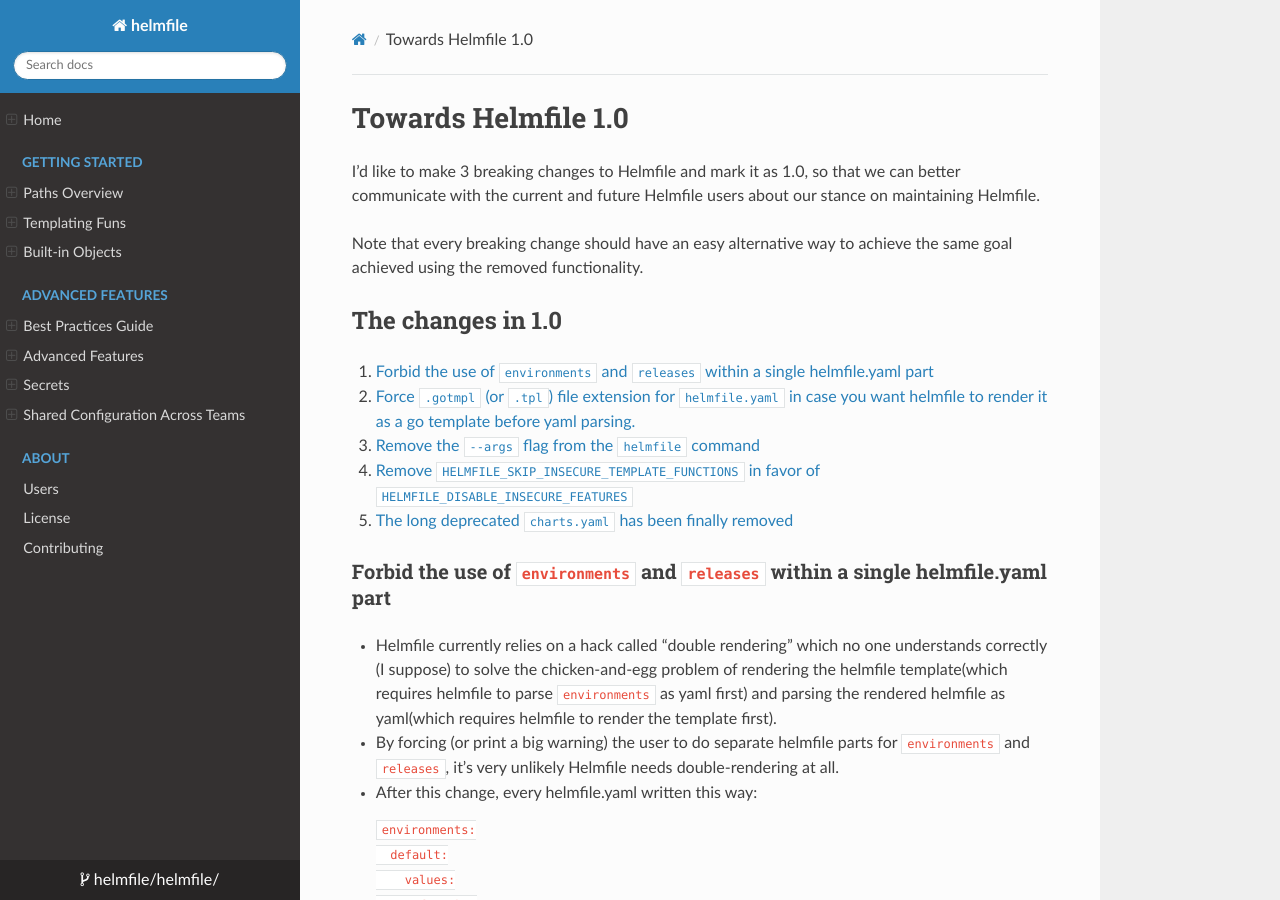
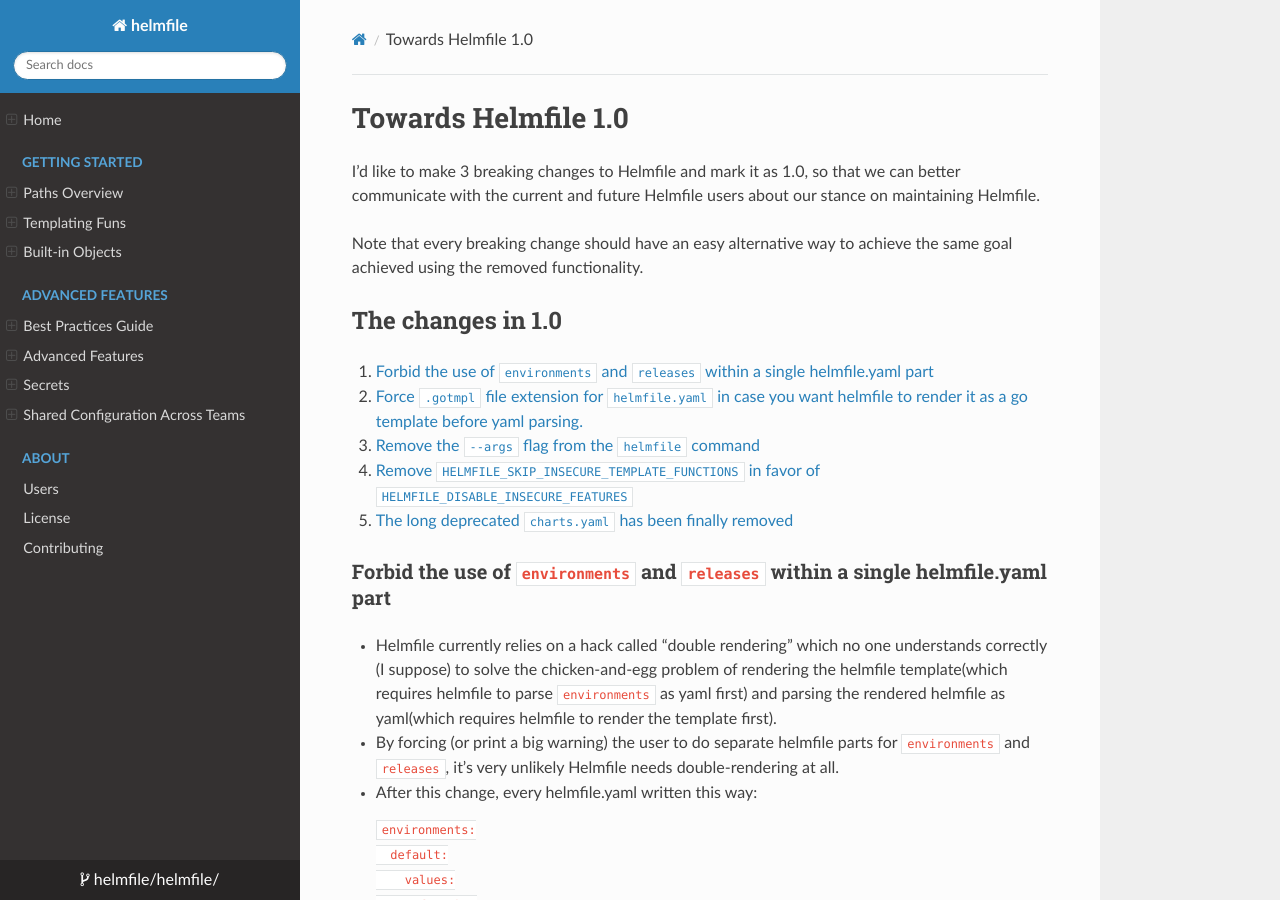
Before and after one commit to alex-tw-lam/helmfile, an MkDocs documentation site: the page built from docs/proposals/towards-1.0.md, in a window 1280 px wide and 900 px high. Built offline with MkDocs 1.6.1, drawn with Linux system fonts in a browser that asks for light colours; nearby versions of some CDN libraries; some of the changed text lies outside the part shown.

Commit message:
Remove references to .tpl from v1 proposal (#685)
I think we never implemented support for .tpl suffixed helmfile.yaml.

Signed-off-by: Yusuke Kuoka <ykuoka@gmail.com>

```diff
--- a/docs/proposals/towards-1.0.md
+++ b/docs/proposals/towards-1.0.md
@@ -7,7 +7,7 @@ Note that every breaking change should have an easy alternative way to achieve t
 ## The changes in 1.0
 
 1. [Forbid the use of `environments` and `releases` within a single helmfile.yaml part](#forbid-the-use-of-environments-and-releases-within-a-single-helmfileyaml-part)
-2. [Force `.gotmpl` (or `.tpl`) file extension for `helmfile.yaml` in case you want helmfile to render it as a go template before yaml parsing.](#force-gotmpl-or-tpl-file-extension-for-helmfileyaml-in-case-you-want-helmfile-to-render-it-as-a-go-template-before-yaml-parsing)
+2. [Force `.gotmpl` file extension for `helmfile.yaml` in case you want helmfile to render it as a go template before yaml parsing.](#force-gotmpl-file-extension-for-helmfileyaml-in-case-you-want-helmfile-to-render-it-as-a-go-template-before-yaml-parsing)
 3. [Remove the `--args` flag from the `helmfile` command](#remove-the---args-flag-from-the-helmfile-command)
 4. [Remove `HELMFILE_SKIP_INSECURE_TEMPLATE_FUNCTIONS` in favor of `HELMFILE_DISABLE_INSECURE_FEATURES`](#remove-helmfile_skip_insecure_template_functions-in-favor-of-helmfile_disable_insecure_features)
 5. [The long deprecated `charts.yaml` has been finally removed](#the-long-deprecated-chartsyaml-has-been-finally-removed)
@@ -64,7 +64,7 @@ Note that every breaking change should have an easy alternative way to achieve t
 
     If you're already using any helmfile.yaml files that are written in the first style, do start using `---` today! It will probably reveal and fix unintended template evaluations. If you start using `---` today, you won't need to do anything after Helmfile 1.0.
 
-### Force `.gotmpl` (or `.tpl`) file extension for `helmfile.yaml` in case you want helmfile to render it as a go template before yaml parsing.
+### Force `.gotmpl` file extension for `helmfile.yaml` in case you want helmfile to render it as a go template before yaml parsing.
 
   - As the primary maintainer of the project, I'm tired of explaining why Helmfile renders go template expressions embedded in a yaml comment. [The latest example of it](https://github.com/helmfile/helmfile/issues/127).
   - When we first introduced helmfile the ability to render helmfile.yaml as a go template, I did propose it to require `.gotmpl` file extension to enable the feature. But none of active helmfile users and contributors at that time agreed with it (although I didn't have a very strong opinion on the matter either), so we enabled it without the extension. I consider it as a tech debt now.
```
